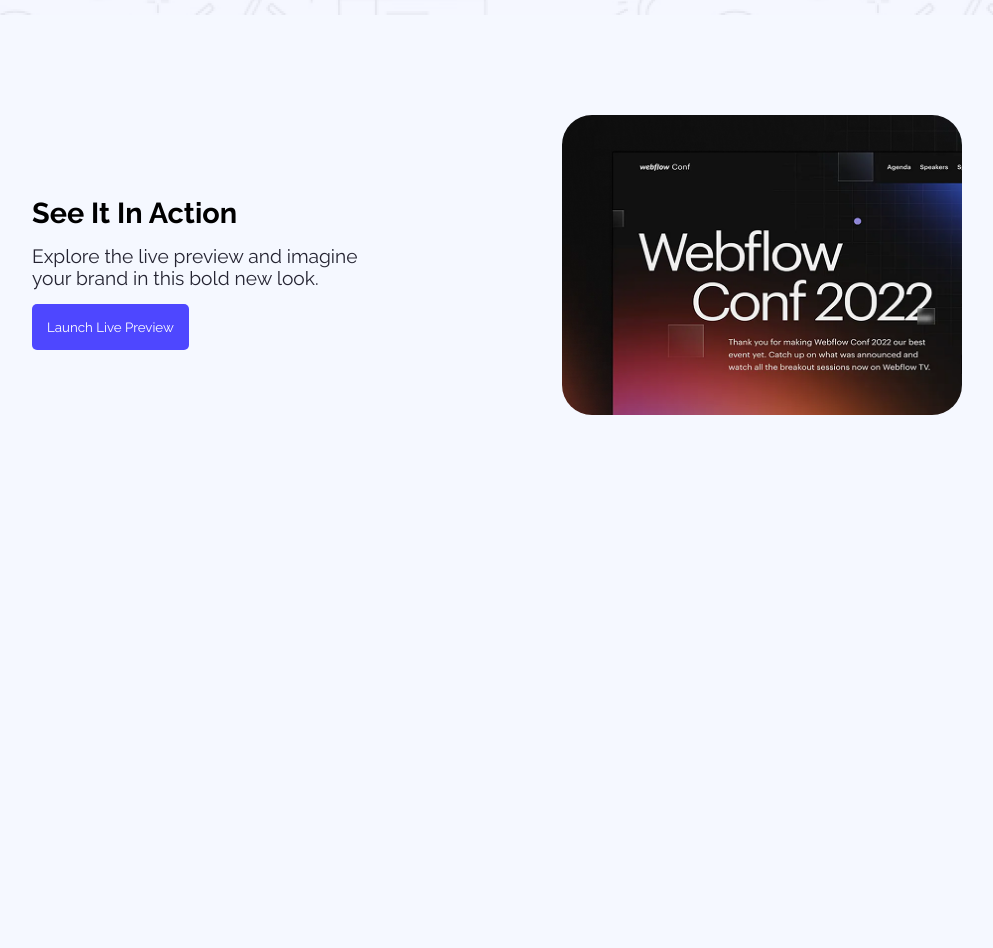
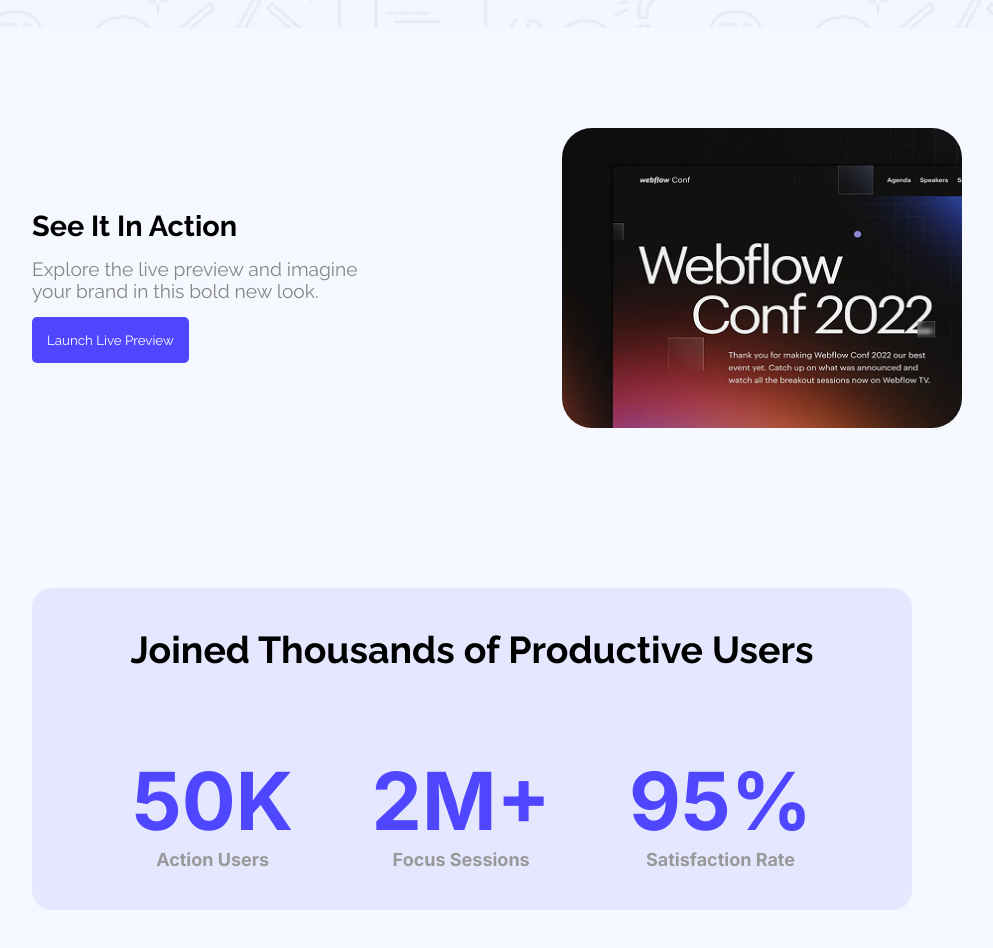
Before and after one commit to torikul0191012/Assignment-01, a plain HTML site: page index.html in a window 1280 px wide. Shown: the part 712-1660 px from the top of the page, without its empty margins (168-1161 px from the left). Before the commit the page ends 1227 px from the top, so only its background shows below. Drawn offline with Linux system fonts and the light colour scheme.

Commit message:
uploaded Productive Users Section

```diff
--- a/index.html
+++ b/index.html
@@ -28,6 +28,23 @@
             </div>
                 <img src="Assets/wc-mini.png">
         </section>
+        <section class="productive">
+            <div class="ph"><h3>Joined Thousands of Productive Users</h3></div>
+            <div class="probody">
+                <div class="ptail">
+                    <h4>50K</h4>
+                    <p>Action Users</p>
+                </div>
+                <div class="ptail">
+                    <h4>2M+ </h4>
+                    <p>Focus Sessions</p>
+                </div>
+                <div class="ptail">
+                    <h4>95%</h4>
+                    <p>Satisfaction Rate </p>
+                </div>
+            </div>
+        </section>
     </main>
     <footer>
 
--- a/style.css
+++ b/style.css
@@ -1,5 +1,7 @@
 /* Starting Css*/
 @import url('https://fonts.googleapis.com/css2?family=Raleway:ital,wght@0,100..900;1,100..900&display=swap');
+@import url('https://fonts.googleapis.com/css2?family=Inter:ital,opsz,wght@0,14..32,100..900;1,14..32,100..900&family=Raleway:ital,wght@0,100..900;1,100..900&display=swap');
+
 
 *{
     margin: 0;
@@ -10,7 +12,6 @@ body{
 }
 
 /* header css */
-
 .Matha{
     background-image: url(Assets/Hero-bg.png);
 }
@@ -22,13 +23,14 @@ body{
 }
 .navi h2{
     color: #4E47FF;
-    font-size: 2rem;
-    font-family: "Raleway", sans-serif;
+    font-size: 3rem;
+    font-family: "Inter", sans-serif;
     font-optical-sizing: auto;
     font-weight: 800;
     font-style: normal;
+}
 
-}
+/* banner style */
 .banner  {
     display: block;
     justify-content: center;
@@ -64,8 +66,8 @@ body{
     font-weight: 400;
     font-style: normal;
 }
+
 /* Action Section Style*/
-
 .action{
     display: flex;
     justify-content: space-between;
@@ -93,5 +95,40 @@ body{
     padding-top: 15px;
 }
 .divgap p{
-    color:#252432
+    color:#858585
 }
+
+/* Productive Users Section */
+.productive{
+    background-color: #e5e7ff;
+    margin: 60px 200px;
+    border-radius: 20px;
+}
+.ph{
+    text-align: center;
+    padding: 40px;
+    font-size: 2rem;
+    font-family: "Raleway", sans-serif;
+    font-optical-sizing: auto;
+    font-weight: 800;
+    font-style: normal;
+}
+.ptail{
+    text-align: center;
+    font-size: 5rem;
+    color: #4E47FF;
+}
+.ptail p{
+    font-size: large;
+    color: #999999;
+}
+.probody{
+    display: flex;
+    justify-content: space-between;
+    padding: 40px 100px;
+    font-family: "Inter", sans-serif;
+    font-optical-sizing: auto;
+    font-weight:700;
+    font-style: normal;
+
+}
```
